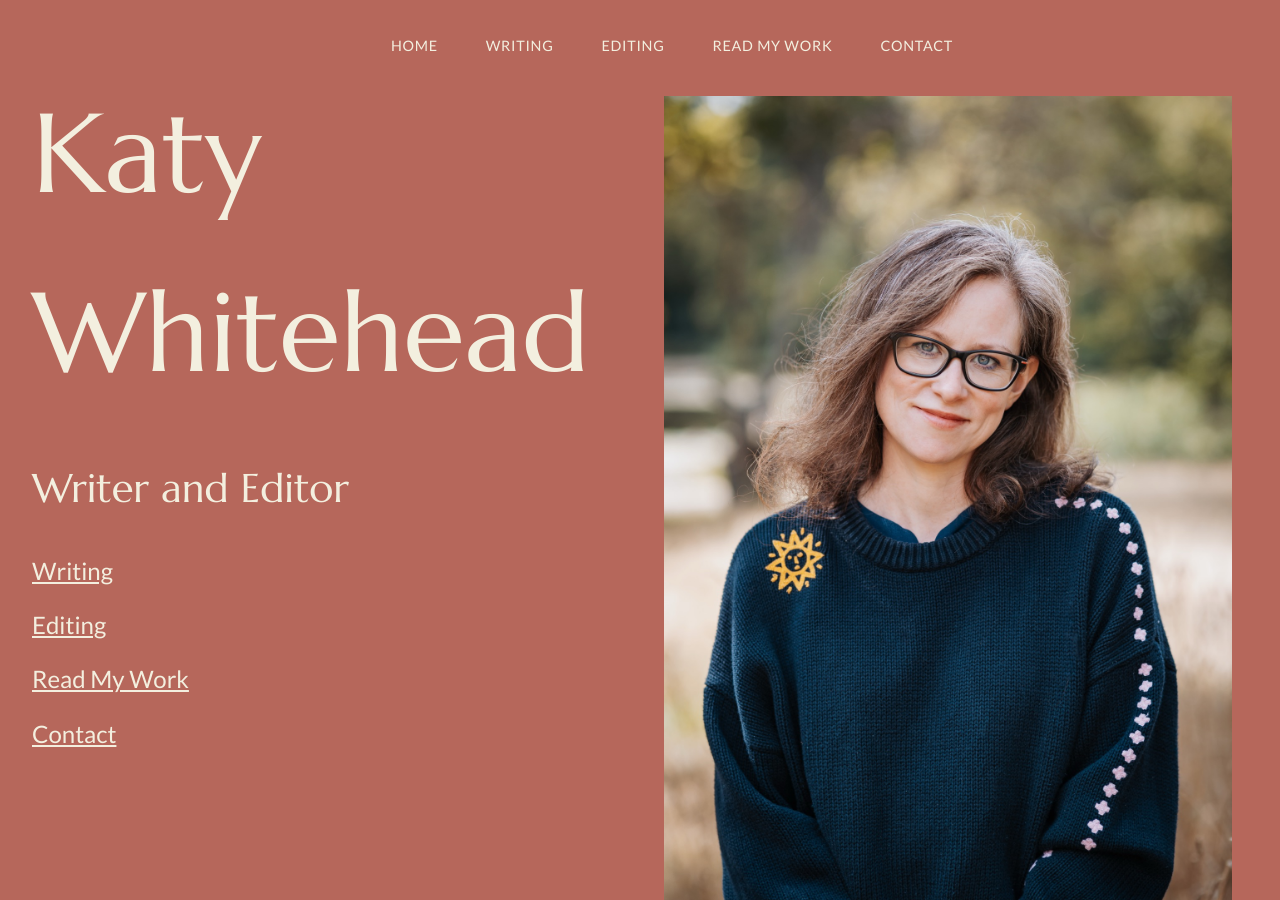
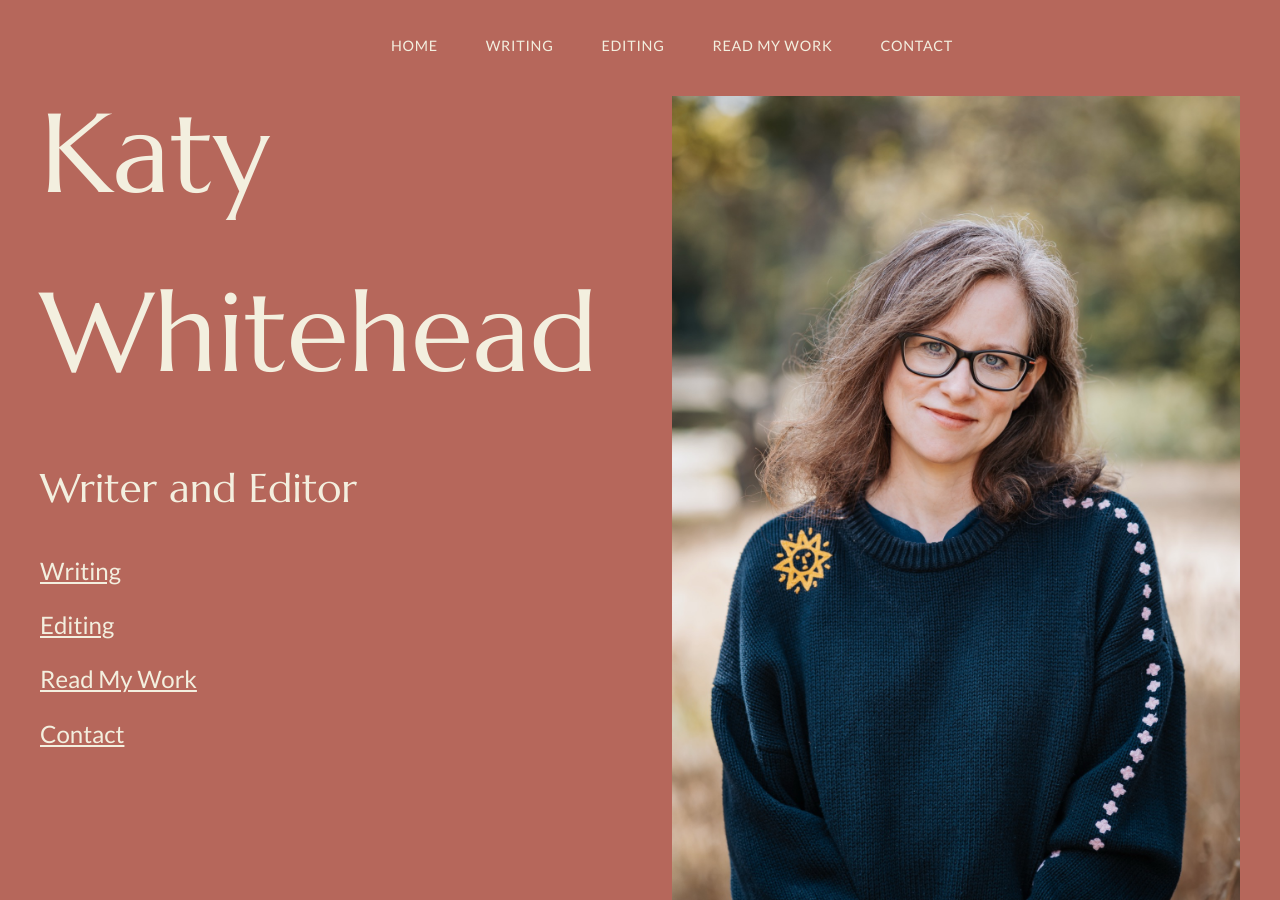
Before and after one commit to kwhiteheadsite/kwhiteheadsite.github.io, a Jekyll site: the page built from index.md, in a window 1280 px wide and 900 px high. Built offline with Jekyll 4.4.1, drawn with Linux system fonts in a browser that asks for light colours.

Commit message:
Center page content so wide-screen margins are equal on both sides (#2)

```diff
--- a/assets/css/style.scss
+++ b/assets/css/style.scss
@@ -44,7 +44,7 @@ body {
     padding-right: 0;
 
     .section-content {
-        margin: 0;
+        margin: 0 auto;
         padding: 0 2rem;
     }
     .main-title {
@@ -179,14 +179,14 @@ img {
     grid-template-columns: 1fr;
     gap: 2rem;
     max-width: $max-width-container;
-    margin: 0;  // Remove auto margin
+    margin: 0 auto;  // Center so extra space is split evenly on both sides
     padding: 0 2rem;
 }
 
 @media (min-width: $breakpoint-mobile) {
     .section-content {
         grid-template-columns: minmax(auto, 600px) minmax(auto, 600px);
-        justify-content: start;
+        justify-content: center;
         gap: 2rem;
         padding: 0 2rem;  // Keep consistent padding
 
```
